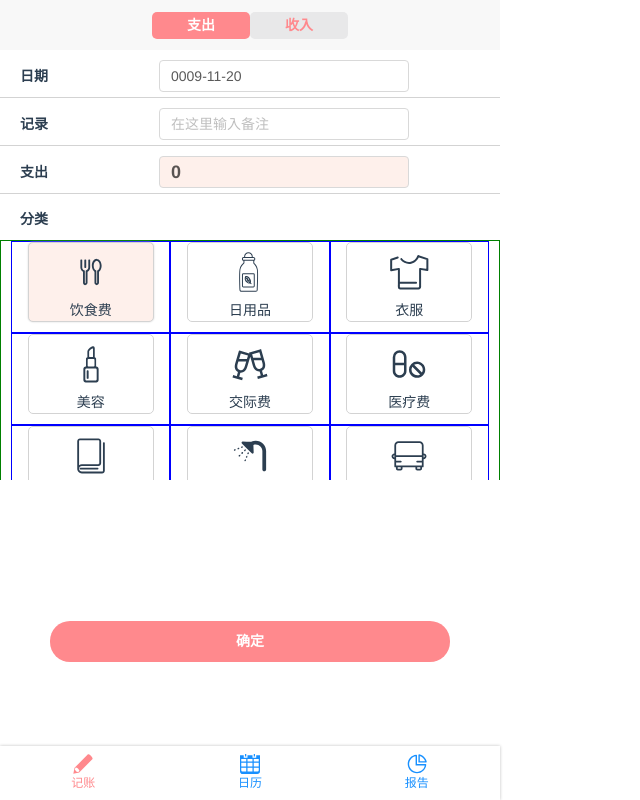
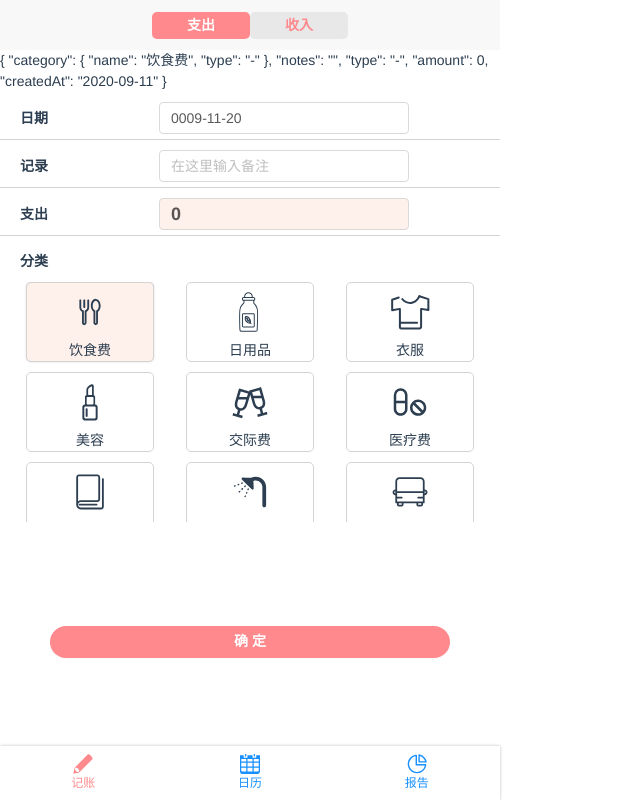
Before and after one commit to cathyxiaoxitv/PinkPlusDev, a Vue app: page /#/money in a window 1280 px wide. Shown: the whole page, without its empty margins (0-640 px from the left). Built offline with nearby package versions, Linux system fonts and the light colour scheme.

Commit message:
完成金额为0时的确认和操作

```diff
--- a/src/components/Money/Categories.vue
+++ b/src/components/Money/Categories.vue
@@ -68,13 +68,11 @@ p {
 
   .tagList {
     padding: 0 10px;
-    border: 1px solid green;
     display: flex;
     flex-wrap: wrap;
     align-items: start;
 
     > li {
-      border: 1px solid blue;
       width: 33.333%;
       height: 20%;
       display: flex;
--- a/src/views/Money.vue
+++ b/src/views/Money.vue
@@ -4,8 +4,10 @@
     <Tabs slot="header"
           :data-source="recordTypeList"
           :value.sync="record.type" />
+
     <div slot="body" class="body">
       <div class="parts-wrapper">
+        {{record}}
         <Date @update:value = "record.createdAt = $event"/>
         <Notes placeholder="在这里输入备注" :value.sync="record.notes"/>
         <Number
@@ -16,7 +18,7 @@
         />
       </div>
       <div class="-button-wrapper">
-        <button @click="saveRecord" >确定</button>
+        <a-button @click='confirm' centered>确定</a-button>
       </div>
     </div>
   </Layout>
@@ -48,16 +50,29 @@ export default class Money extends Vue {
   recordTypeList = recordTypeList;
   record: RecordItem = this.initRecord();
 
-  initRecord():RecordItem{
-    return {category: {name: '饮食费', type: '-'}, notes: '', type: '-', amount: 0,createdAt:''};
+  initRecord(): RecordItem {
+    return {category: {name: '饮食费', type: '-'}, notes: '', type: '-', amount: 0, createdAt: ''};
   }
 
-  saveRecord() {
-    this.$store.commit('createRecord', this.record);
-    console.log(this.record.type);
-    window.alert('已保存')
+  confirm() {
+    const _this= this;
+    if (this.record.amount === 0) {
+      this.$confirm({
+        content: '金额为0，确定吗？',
+        okText: '确定',
+        cancelText: "取消",
+        centered:true,
+        onOk(){
+          _this.$store.commit('createRecord',_this.record)
+          _this.$message.success({content: '已保存',duration:1});
+        }
+      })
+    } else {
+      this.$store.commit('createRecord', this.record);
+        this.$message.success({content: '已保存',duration:1});
+    }
   }
-};
+}
 </script>
 
 <style lang="scss" scoped>
```
